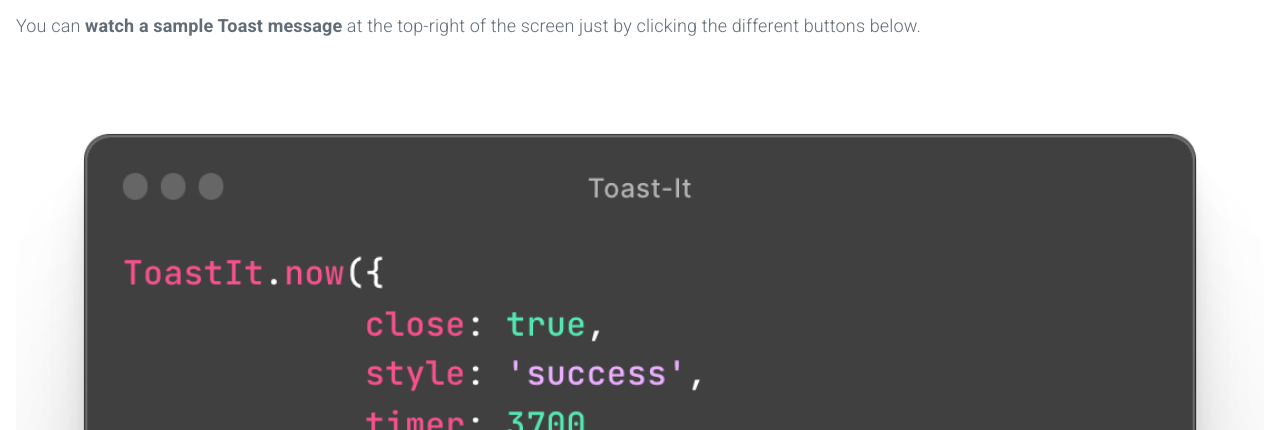
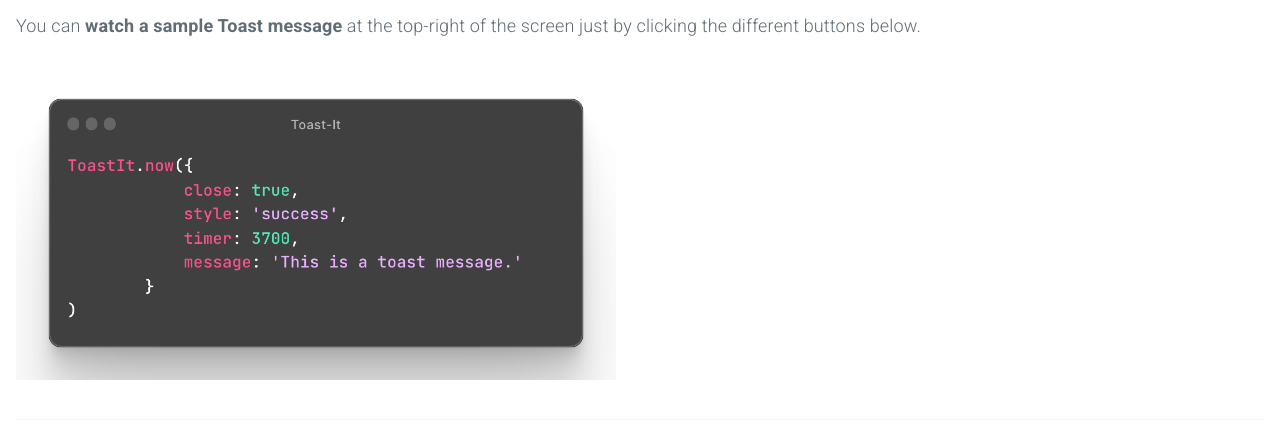
Before and after one commit to mobilepadawan/Toastit-JS, a plain HTML site: page index.html in a window 1280 px wide. Shown: the part 79-509 px from the top of the page. Drawn offline with nearby package versions, Linux system fonts and the light colour scheme.

Commit message:
Update styles.css

```diff
--- a/css/styles.css
+++ b/css/styles.css
@@ -38,7 +38,7 @@ tbody tr:hover {
     float: left;
 }
 
-div img.image-sample {
+div.image-sample img {
     text-align: center !important;
     max-width: 600px;
 }
```
